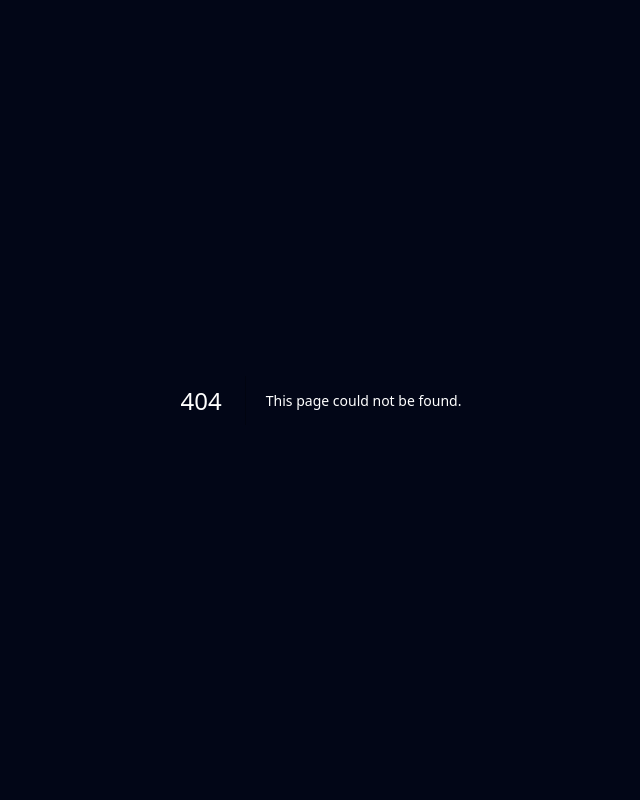
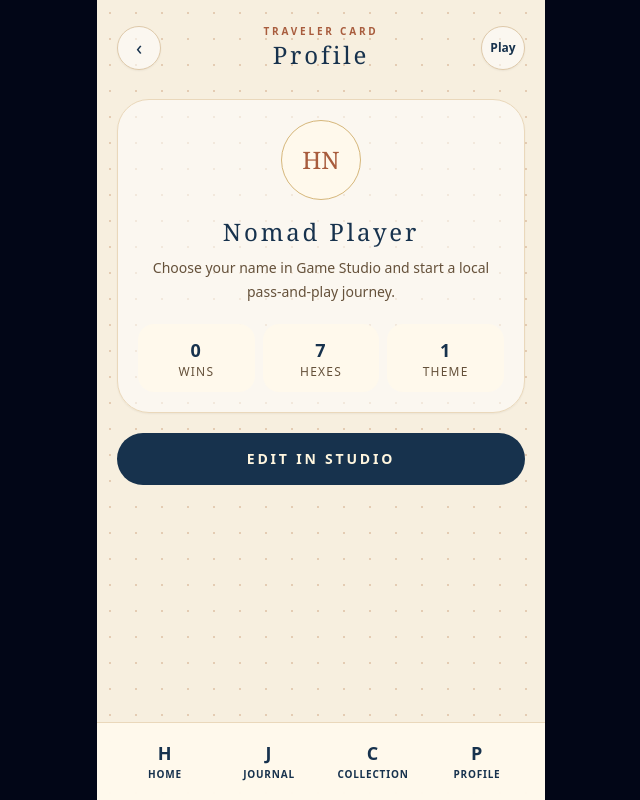
Before and after one commit to lschacht99/Catanlike, a Next.js app: page /profile in a window 1280 px wide. Before the commit this address had no page. Shown: the whole page, without its empty margins (319-959 px from the left). Built offline with nearby package versions, Linux system fonts and the light colour scheme.

Commit message:
Add profile page

```diff
--- /dev/null
+++ b/src/app/profile/page.tsx
@@ -0,0 +1,20 @@
+import Link from "next/link";
+import HamsaPage from "@/components/HamsaPage";
+
+export default function ProfilePage() {
+  return (
+    <HamsaPage title="Profile" kicker="Traveler card">
+      <div className="rounded-[2rem] border border-[#ead8bb] bg-white/55 p-5 text-center shadow-sm">
+        <div className="mx-auto grid h-20 w-20 place-items-center rounded-full border border-[#d6b77b] bg-[#fff9ec] font-serif text-2xl text-[#a85c3d]">HN</div>
+        <h2 className="mt-4 font-serif text-2xl tracking-[0.12em]">Nomad Player</h2>
+        <p className="mt-2 text-sm leading-6 text-[#65513a]">Choose your name in Game Studio and start a local pass-and-play journey.</p>
+        <div className="mt-5 grid grid-cols-3 gap-2 text-xs uppercase tracking-[0.1em] text-[#65513a]">
+          <div className="rounded-2xl bg-[#fff9ec] p-3"><b className="block text-lg text-[#17324d]">0</b> Wins</div>
+          <div className="rounded-2xl bg-[#fff9ec] p-3"><b className="block text-lg text-[#17324d]">7</b> Hexes</div>
+          <div className="rounded-2xl bg-[#fff9ec] p-3"><b className="block text-lg text-[#17324d]">1</b> Theme</div>
+        </div>
+      </div>
+      <Link href="/studio" className="mt-5 block rounded-full bg-[#17324d] px-6 py-4 text-center text-sm font-black uppercase tracking-[0.2em] text-[#fff6df]">Edit in Studio</Link>
+    </HamsaPage>
+  );
+}
```
